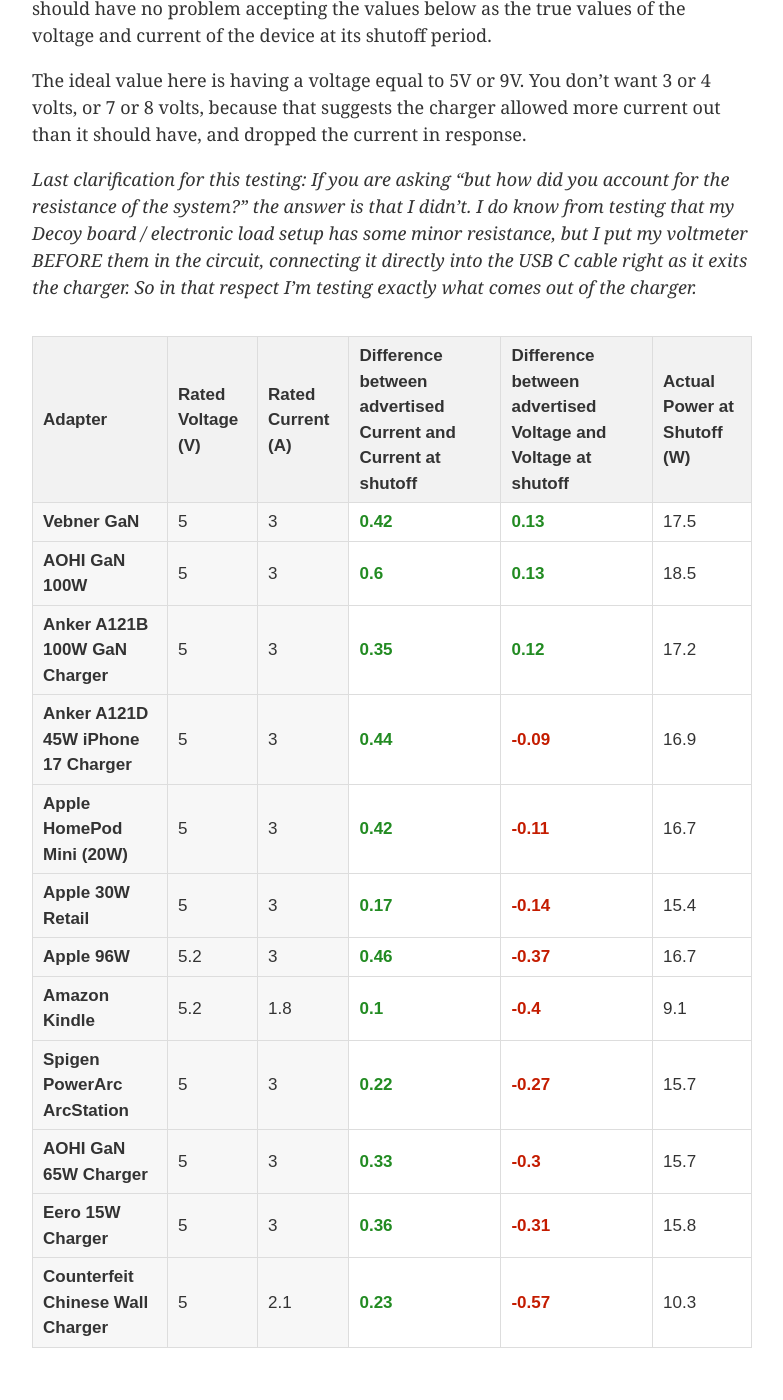
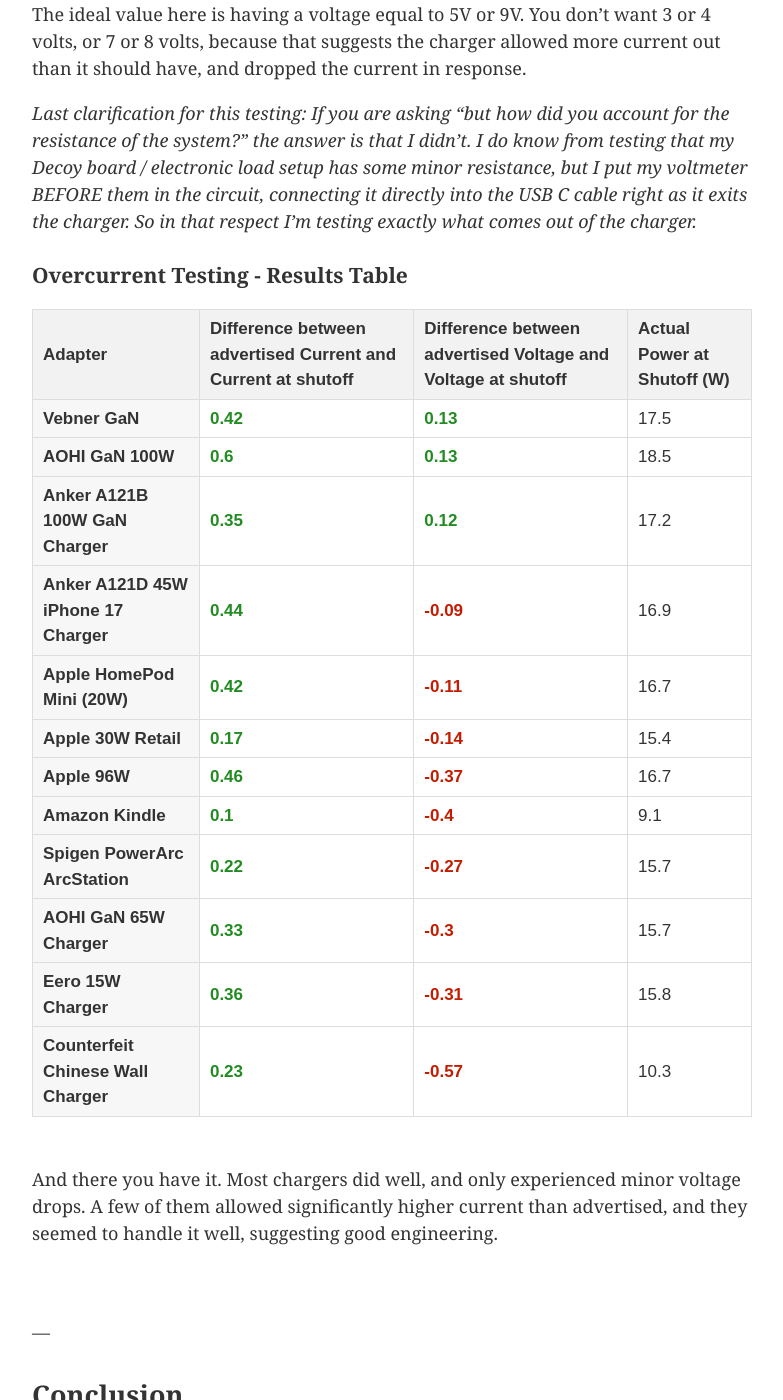
Before and after one commit to 0sps/sull1van.com, a Jekyll site: the page built from _posts/2026-01-19-a-dozen-chargers-in-the-lab.md, in a window 1280 px wide and 1400 px high, scrolled down 7723 px. Shown: the whole window, without its empty margins (248-1031 px from the left). Built offline with Jekyll 4.4.1, drawn with Linux system fonts in a browser that asks for light colours.

Commit message:
Update 2026-01-19-a-dozen-chargers-in-the-lab.md

```diff
--- a/_posts/2026-01-19-a-dozen-chargers-in-the-lab.md
+++ b/_posts/2026-01-19-a-dozen-chargers-in-the-lab.md
@@ -1527,8 +1527,6 @@
 
 
 <br>
----
-<br>
 
 ## Overcurrent Testing
 
@@ -1544,6 +1542,7 @@
 
 *Last clarification for this testing: If you are asking "but how did you account for the resistance of the system?" the answer is that I didn't. I do know from testing that my Decoy board / electronic load setup has some minor resistance, but I put my voltmeter BEFORE them in the circuit, connecting it directly into the USB C cable right as it exits the charger. So in that respect I'm testing exactly what comes out of the charger.*
 
+### Overcurrent Testing - Results Table
 <style>
   .overcurrent-table {
     border-collapse: collapse;
@@ -1560,9 +1559,7 @@
   .overcurrent-table th {
     background-color: #f2f2f2;
   }
-  .overcurrent-table td:nth-child(1),
-  .overcurrent-table td:nth-child(2),
-  .overcurrent-table td:nth-child(3) {
+  .overcurrent-table td:nth-child(1) {
     background-color: rgba(0, 0, 0, 0.03);
   }
   .overcurrent-table td.oc-pos { color: #228B22; font-weight: 700; }
@@ -1574,22 +1571,16 @@
     .overcurrent-table th {
       background-color: #181818;
     }
-    .overcurrent-table td:nth-child(1),
-    .overcurrent-table td:nth-child(2),
-    .overcurrent-table td:nth-child(3) {
+    .overcurrent-table td:nth-child(1) {
       background-color: rgba(255, 255, 255, 0.04);
     }
   }
   html[data-theme="dark"] .overcurrent-table th, html[data-theme="dark"] .overcurrent-table td { border-color: #2a2a2a; }
   html[data-theme="dark"] .overcurrent-table th { background-color: #181818; }
-  html[data-theme="dark"] .overcurrent-table td:nth-child(1),
-  html[data-theme="dark"] .overcurrent-table td:nth-child(2),
-  html[data-theme="dark"] .overcurrent-table td:nth-child(3) { background-color: rgba(255, 255, 255, 0.04); }
+  html[data-theme="dark"] .overcurrent-table td:nth-child(1) { background-color: rgba(255, 255, 255, 0.04); }
   html[data-theme="light"] .overcurrent-table th, html[data-theme="light"] .overcurrent-table td { border-color: #dddddd; }
   html[data-theme="light"] .overcurrent-table th { background-color: #f2f2f2; }
-  html[data-theme="light"] .overcurrent-table td:nth-child(1),
-  html[data-theme="light"] .overcurrent-table td:nth-child(2),
-  html[data-theme="light"] .overcurrent-table td:nth-child(3) { background-color: rgba(0, 0, 0, 0.03); }
+  html[data-theme="light"] .overcurrent-table td:nth-child(1) { background-color: rgba(0, 0, 0, 0.03); }
 </style>
 
 <div class="table-wrapper">
@@ -1597,26 +1588,24 @@
   <thead>
     <tr>
       <th>Adapter</th>
-      <th>Rated Voltage (V)</th>
-      <th>Rated Current (A)</th>
       <th>Difference between advertised Current and Current at shutoff</th>
       <th>Difference between advertised Voltage and Voltage at shutoff</th>
       <th>Actual Power at Shutoff (W)</th>
     </tr>
   </thead>
   <tbody>
-    <tr><td><strong>Vebner GaN</strong></td><td>5</td><td>3</td><td class="oc-pos">0.42</td><td class="oc-pos">0.13</td><td>17.5</td></tr>
-    <tr><td><strong>AOHI GaN 100W</strong></td><td>5</td><td>3</td><td class="oc-pos">0.6</td><td class="oc-pos">0.13</td><td>18.5</td></tr>
-    <tr><td><strong>Anker A121B 100W GaN Charger</strong></td><td>5</td><td>3</td><td class="oc-pos">0.35</td><td class="oc-pos">0.12</td><td>17.2</td></tr>
-    <tr><td><strong>Anker A121D 45W iPhone 17 Charger</strong></td><td>5</td><td>3</td><td class="oc-pos">0.44</td><td class="oc-neg">-0.09</td><td>16.9</td></tr>
-    <tr><td><strong>Apple HomePod Mini (20W)</strong></td><td>5</td><td>3</td><td class="oc-pos">0.42</td><td class="oc-neg">-0.11</td><td>16.7</td></tr>
-    <tr><td><strong>Apple 30W Retail</strong></td><td>5</td><td>3</td><td class="oc-pos">0.17</td><td class="oc-neg">-0.14</td><td>15.4</td></tr>
-    <tr><td><strong>Apple 96W</strong></td><td>5.2</td><td>3</td><td class="oc-pos">0.46</td><td class="oc-neg">-0.37</td><td>16.7</td></tr>
-    <tr><td><strong>Amazon Kindle</strong></td><td>5.2</td><td>1.8</td><td class="oc-pos">0.1</td><td class="oc-neg">-0.4</td><td>9.1</td></tr>
-    <tr><td><strong>Spigen PowerArc ArcStation</strong></td><td>5</td><td>3</td><td class="oc-pos">0.22</td><td class="oc-neg">-0.27</td><td>15.7</td></tr>
-    <tr><td><strong>AOHI GaN 65W Charger</strong></td><td>5</td><td>3</td><td class="oc-pos">0.33</td><td class="oc-neg">-0.3</td><td>15.7</td></tr>
-    <tr><td><strong>Eero 15W Charger</strong></td><td>5</td><td>3</td><td class="oc-pos">0.36</td><td class="oc-neg">-0.31</td><td>15.8</td></tr>
-    <tr><td><strong>Counterfeit Chinese Wall Charger</strong></td><td>5</td><td>2.1</td><td class="oc-pos">0.23</td><td class="oc-neg">-0.57</td><td>10.3</td></tr>
+    <tr><td><strong>Vebner GaN</strong></td><td class="oc-pos">0.42</td><td class="oc-pos">0.13</td><td>17.5</td></tr>
+    <tr><td><strong>AOHI GaN 100W</strong></td><td class="oc-pos">0.6</td><td class="oc-pos">0.13</td><td>18.5</td></tr>
+    <tr><td><strong>Anker A121B 100W GaN Charger</strong></td><td class="oc-pos">0.35</td><td class="oc-pos">0.12</td><td>17.2</td></tr>
+    <tr><td><strong>Anker A121D 45W iPhone 17 Charger</strong></td><td class="oc-pos">0.44</td><td class="oc-neg">-0.09</td><td>16.9</td></tr>
+    <tr><td><strong>Apple HomePod Mini (20W)</strong></td><td class="oc-pos">0.42</td><td class="oc-neg">-0.11</td><td>16.7</td></tr>
+    <tr><td><strong>Apple 30W Retail</strong></td><td class="oc-pos">0.17</td><td class="oc-neg">-0.14</td><td>15.4</td></tr>
+    <tr><td><strong>Apple 96W</strong></td><td class="oc-pos">0.46</td><td class="oc-neg">-0.37</td><td>16.7</td></tr>
+    <tr><td><strong>Amazon Kindle</strong></td><td class="oc-pos">0.1</td><td class="oc-neg">-0.4</td><td>9.1</td></tr>
+    <tr><td><strong>Spigen PowerArc ArcStation</strong></td><td class="oc-pos">0.22</td><td class="oc-neg">-0.27</td><td>15.7</td></tr>
+    <tr><td><strong>AOHI GaN 65W Charger</strong></td><td class="oc-pos">0.33</td><td class="oc-neg">-0.3</td><td>15.7</td></tr>
+    <tr><td><strong>Eero 15W Charger</strong></td><td class="oc-pos">0.36</td><td class="oc-neg">-0.31</td><td>15.8</td></tr>
+    <tr><td><strong>Counterfeit Chinese Wall Charger</strong></td><td class="oc-pos">0.23</td><td class="oc-neg">-0.57</td><td>10.3</td></tr>
   </tbody>
 </table>
 </div>
```
